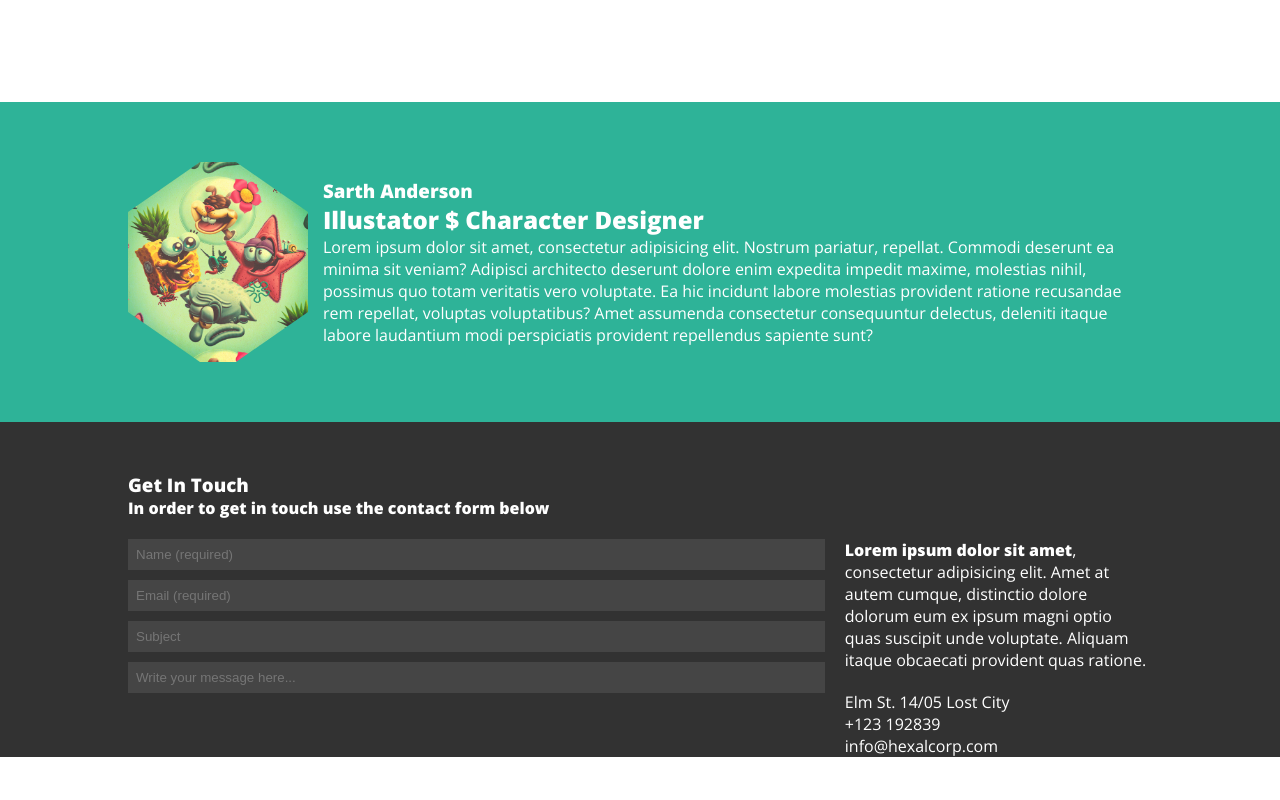
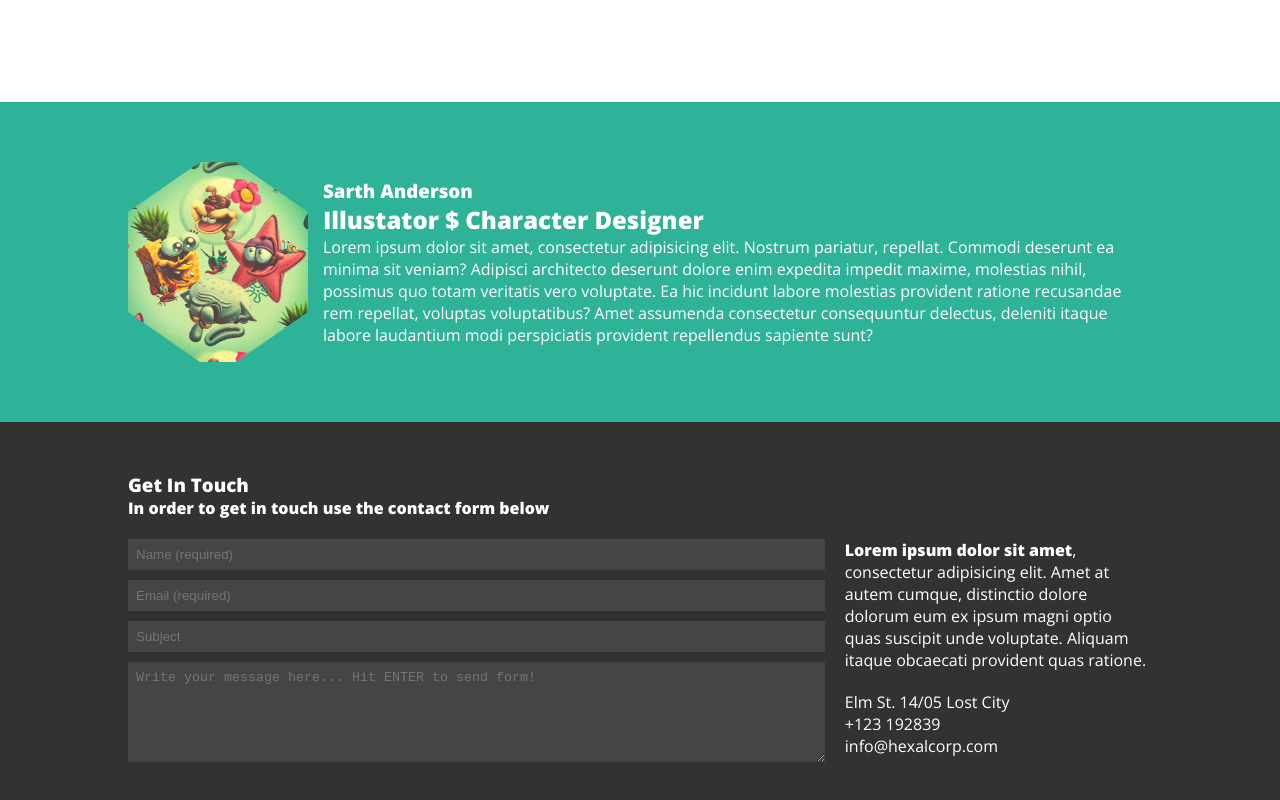
Before and after one commit to mostrozny/HexalWebsite, a plain HTML site: page index.html in a window 1280 px wide. Shown: the part 753-1553 px from the top of the page. Before the commit the page ends 1510 px from the top, so only its background shows below. Drawn offline with nearby package versions, Linux system fonts and the light colour scheme.

Commit message:
form fixed

```diff
--- a/index.html
+++ b/index.html
@@ -79,7 +79,7 @@
                 <input type="text" placeholder="Name (required)">
                 <input type="text" placeholder="Email (required)">
                 <input type="text" placeholder="Subject">
-                <input type="text" placeholder="Write your message here...">
+                <textarea placeholder="Write your message here... Hit ENTER to send form!"></textarea>
             </form>
             <span>
                 <article>
--- a/scss/main.scss
+++ b/scss/main.scss
@@ -161,6 +161,7 @@ footer {
   background-color: #323232;
   .container {
     padding-top: 50px;
+    padding-bottom: 50px;
     @media screen and (max-width: 500px) {
       h3, h4 {
       padding-left: 12px;
@@ -205,11 +206,18 @@ footer {
         display: flex;
         flex-direction: column;
         padding-right: 20px;
-        input {
+        input, textarea {
           border: none;
           padding: 8px;
           margin-bottom: 10px;
           background-color: #454545;
+        }
+        textarea {
+          min-width: 70%;
+          height: 100px;
+          @media screen and (max-width: 500px) {
+            width: 95%;
+          }
         }
       }
       span {
```
Also changed, not shown: css/main.css.
